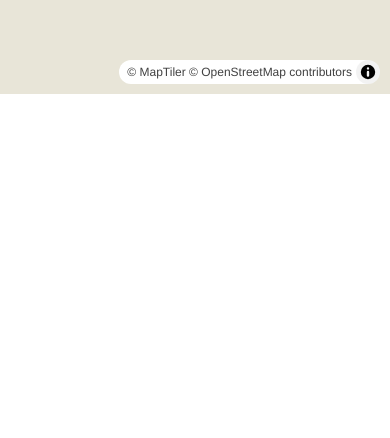
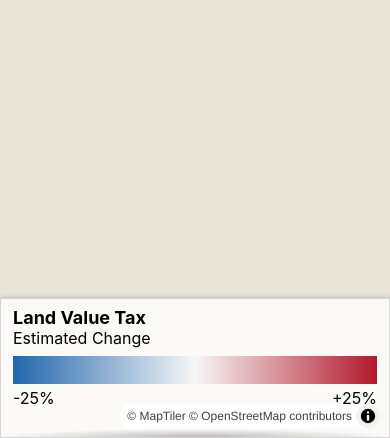
Before and after one commit to pjsier/detroit-land-value-tax-maps, a website built with Vite: page index.html in a window 390 px wide. Shown: the part 406-844 px from the top of the page. Built offline with nearby package versions, Linux system fonts and the light colour scheme; no server answers; what pmtiles would draw is missing.

Commit message:
feat: add legend

```diff
--- a/index.html
+++ b/index.html
@@ -23,6 +23,19 @@
       <div id="map-container">
         <div id="map"></div>
       </div>
+      <div id="legend">
+        <div class="content">
+          <h1>Land Value Tax</h1>
+          <p>Estimated Change</p>
+          <div class="scale">
+            <div class="scale-parcels"></div>
+            <div class="labels-parcels">
+              <span>-25%</span>
+              <span>+25%</span>
+            </div>
+          </div>
+        </div>
+      </div>
     </main>
     <script type="module" src="/src/main.js"></script>
   </body>
--- a/src/css/style.css
+++ b/src/css/style.css
@@ -123,19 +123,79 @@ main {
   width: 6rem;
 }
 
+#legend {
+  position: absolute;
+  bottom: 24px;
+  right: 8px;
+  left: auto;
+}
+
+#legend .content {
+  width: 360px;
+  max-height: inherit;
+  overflow-y: visible;
+  background: none;
+  background-color: rgba(255, 255, 255, 0.8);
+}
+
+#legend h1 {
+  font-size: 18px;
+  margin-bottom: 0;
+}
+
+#legend legend {
+  font-size: 16px;
+}
+
+#legend label {
+  font-size: 16px;
+}
+
+#legend .content {
+  max-height: 140px;
+  overflow-y: scroll;
+  -webkit-overflow-scrolling: touch;
+  padding: 8px 12px;
+  background: radial-gradient(farthest-side at 50% 100%,
+      rgba(34, 34, 34, 0.3),
+      rgba(0, 0, 0, 0)) 0 100%;
+  background-color: rgba(255, 255, 255, 0.8);
+  background-repeat: no-repeat;
+  background-attachment: scroll;
+  background-size: 100% 8px;
+  box-shadow: 0 1px 6px rgba(0, 0, 0, 0.3);
+  border: solid 1px #d5d5d5;
+}
+
+.scale {
+  margin-top: 8px;
+}
+
+.scale-parcels {
+  width: 100%;
+  height: 28px;
+  background: linear-gradient(to right,
+  #2166ac, #f7f7f7 50%, #b2182b);
+  margin-bottom: 4px;
+}
+.labels-parcels {
+  display: flex;
+  flex-direction: row;
+  align-items: center;
+  justify-content: space-between;
+}
+
 @media screen and (max-width: 600px) {
-
-  body,
-  main {
-    min-height: auto;
+#legend {
+    position: absolute;
+    left: 0;
+    right: 0;
+    bottom: 0;
   }
 
-  main {
-    flex-wrap: wrap;
-  }
-
-  #map-container {
-    height: 500px;
+  #legend .content {
+    max-width: auto;
     width: 100%;
+    padding-bottom: 48px;
   }
 }
```
